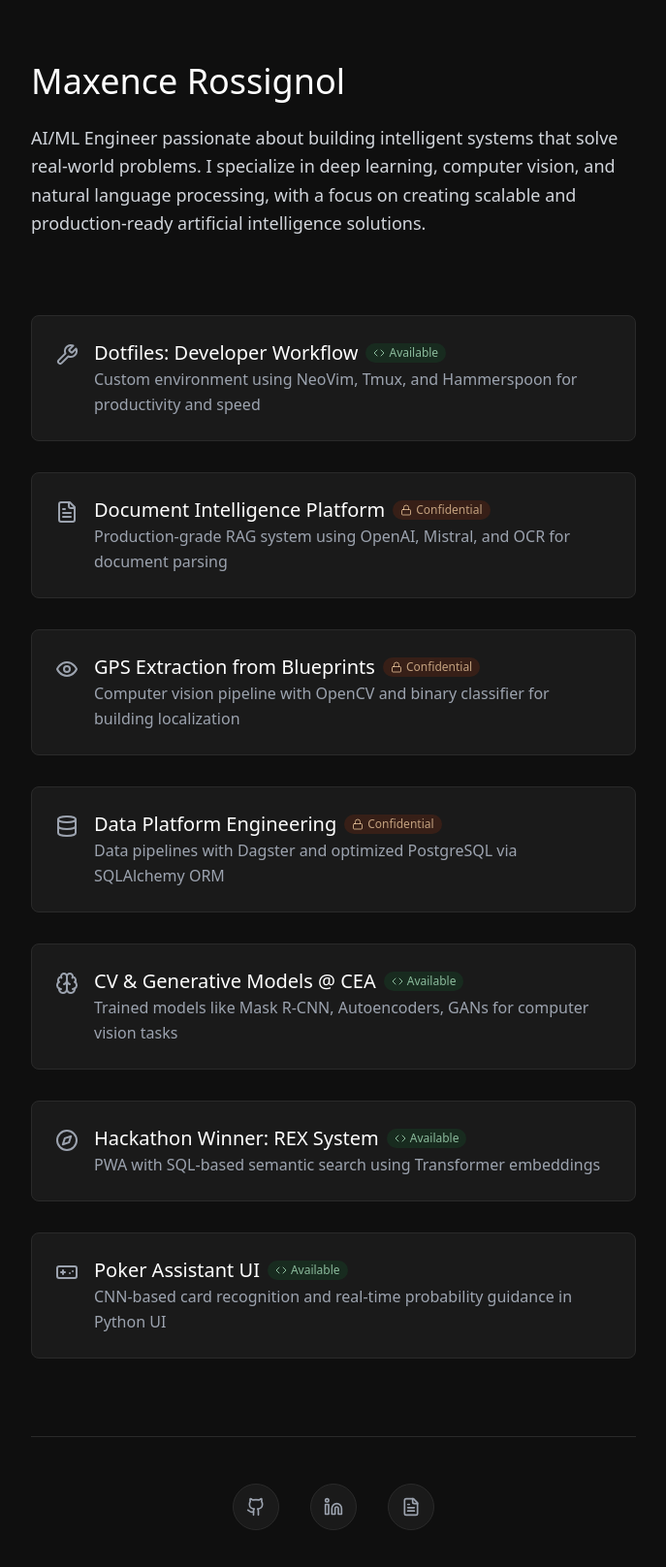
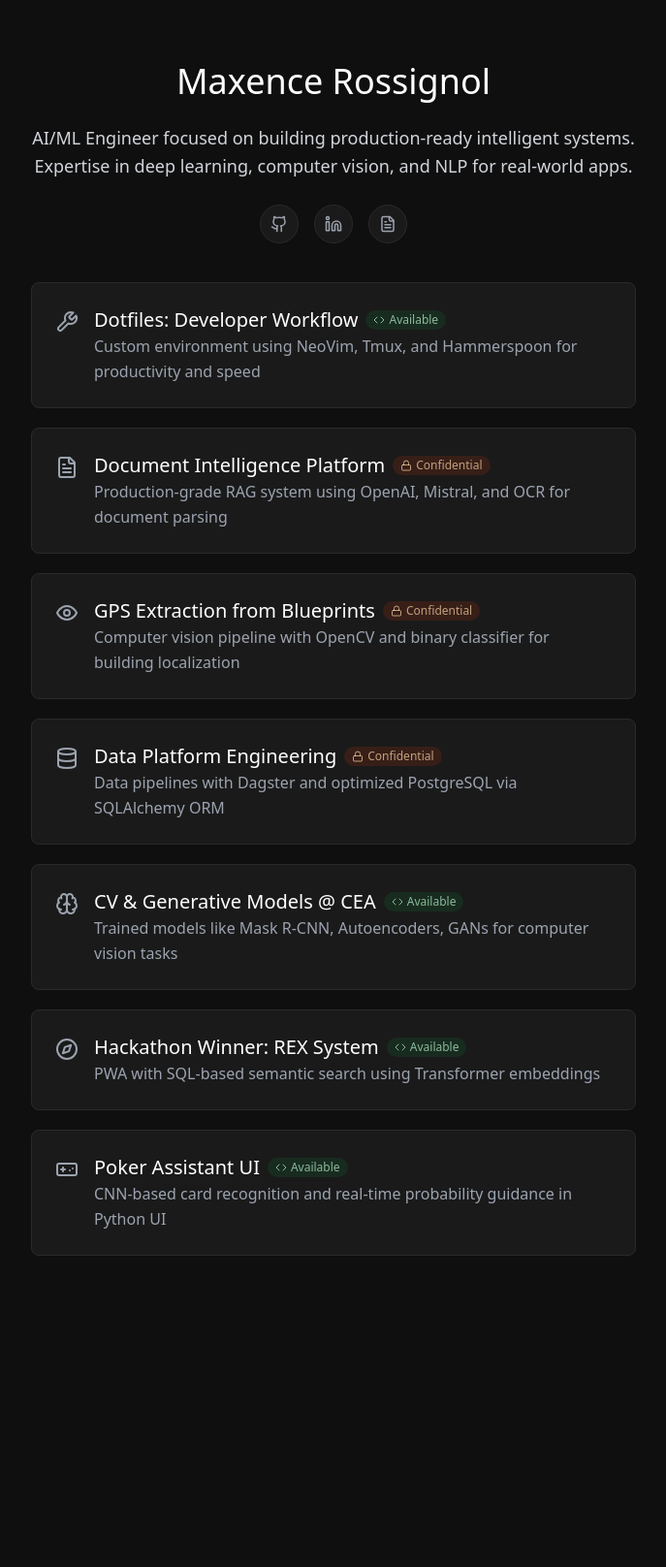
Before and after one commit to maxmaxou2/portfolio, a React (Vite) app: page / in a window 1280 px wide. Shown: the top 1616 px of the page at 97% size, without its empty margins (296-983 px from the left). After the commit the page ends 1439 px from the top, so only its background shows below. Built offline with nearby package versions, Linux system fonts and the light colour scheme.

Commit message:
upd(design)

```diff
--- a/src/App.tsx
+++ b/src/App.tsx
@@ -63,19 +63,52 @@ function App() {
         <div className="min-h-screen bg-[#0f0f0f] text-gray-100">
             <div className="max-w-2xl mx-auto px-6 py-16">
                 {/* Introduction */}
-                <div className="mb-20">
-                    <h1 className="text-4xl font-light mb-6 text-white">
+                <div className="mb-10">
+                    <h1 className="text-4xl font-light mb-6 text-white text-center">
                         Maxence Rossignol
                     </h1>
-                    <p className="text-lg leading-relaxed text-gray-300 font-light">
-                        AI/ML Engineer passionate about building intelligent systems that solve real-world problems.
-                        I specialize in deep learning, computer vision, and natural language processing, with a focus
-                        on creating scalable and production-ready artificial intelligence solutions.
+                    <p className="text-lg leading-relaxed text-gray-300 font-light text-center">
+                        AI/ML Engineer focused on building production-ready intelligent systems.
+                        Expertise in deep learning, computer vision, and NLP for real-world apps.
                     </p>
+                    <div className="flex justify-center space-x-4 mt-6">
+                        <a
+                            href="https://github.com/maxmaxou2"
+                            className="group flex items-center justify-center w-10 h-10 rounded-full bg-[#1a1a1a] border border-[#2a2a2a] hover:border-[#3a3a3a] transition-colors duration-200"
+                            aria-label="GitHub"
+                        >
+                            <Github
+                                size={18}
+                                className="text-gray-400 group-hover:text-gray-300 transition-colors duration-200"
+                            />
+                        </a>
+                        <a
+                            href="https://www.linkedin.com/in/maxencerossignol/"
+                            className="group flex items-center justify-center w-10 h-10 rounded-full bg-[#1a1a1a] border border-[#2a2a2a] hover:border-[#3a3a3a] transition-colors duration-200"
+                            aria-label="LinkedIn"
+                        >
+                            <Linkedin
+                                size={18}
+                                className="text-gray-400 group-hover:text-gray-300 transition-colors duration-200"
+                            />
+                        </a>
+                        <a
+                            href="/assets/pdfs/CV_Maxence_Rossignol.pdf"
+                            target="_blank"
+                            rel="noopener noreferrer"
+                            className="group flex items-center justify-center w-10 h-10 rounded-full bg-[#1a1a1a] border border-[#2a2a2a] hover:border-[#3a3a3a] transition-colors duration-200"
+                            aria-label="Resume"
+                        >
+                            <FileText
+                                size={18}
+                                className="text-gray-400 group-hover:text-gray-300 transition-colors duration-200"
+                            />
+                        </a>
+                    </div>
                 </div>
 
                 {/* Projects */}
-                <div className="space-y-8 mb-20">
+                <div className="space-y-5 mb-20">
                     {projects.map((project, index) => {
                         const IconComponent = project.icon;
                         const content = (
@@ -129,44 +162,6 @@ function App() {
                         ) : content;
                     })}
                 </div>
-
-                {/* Footer */}
-                <footer className="border-t border-[#2a2a2a] pt-12">
-                    <div className="flex justify-center space-x-8">
-                        <a
-                            href="https://github.com/maxmaxou2"
-                            className="group flex items-center justify-center w-12 h-12 rounded-full bg-[#1a1a1a] border border-[#2a2a2a] hover:border-[#3a3a3a] transition-colors duration-200"
-                            aria-label="GitHub"
-                        >
-                            <Github
-                                size={20}
-                                className="text-gray-400 group-hover:text-gray-300 transition-colors duration-200"
-                            />
-                        </a>
-                        <a
-                            href="https://www.linkedin.com/in/maxencerossignol/"
-                            className="group flex items-center justify-center w-12 h-12 rounded-full bg-[#1a1a1a] border border-[#2a2a2a] hover:border-[#3a3a3a] transition-colors duration-200"
-                            aria-label="LinkedIn"
-                        >
-                            <Linkedin
-                                size={20}
-                                className="text-gray-400 group-hover:text-gray-300 transition-colors duration-200"
-                            />
-                        </a>
-                        <a
-                            href="/assets/pdfs/CV_Maxence_Rossignol.pdf"
-                            target="_blank"
-                            rel="noopener noreferrer"
-                            className="group flex items-center justify-center w-12 h-12 rounded-full bg-[#1a1a1a] border border-[#2a2a2a] hover:border-[#3a3a3a] transition-colors duration-200"
-                            aria-label="Resume"
-                        >
-                            <FileText
-                                size={20}
-                                className="text-gray-400 group-hover:text-gray-300 transition-colors duration-200"
-                            />
-                        </a>
-                    </div>
-                </footer>
             </div>
         </div>
     );
```
